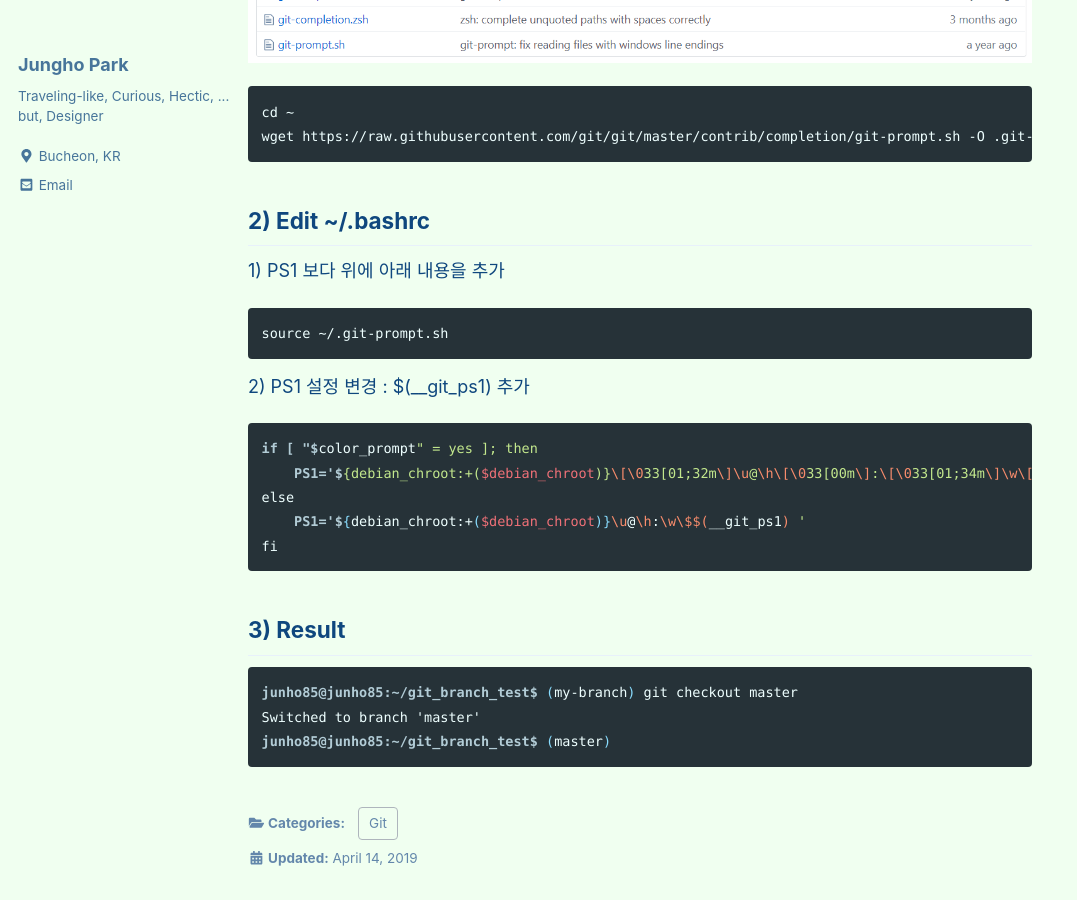
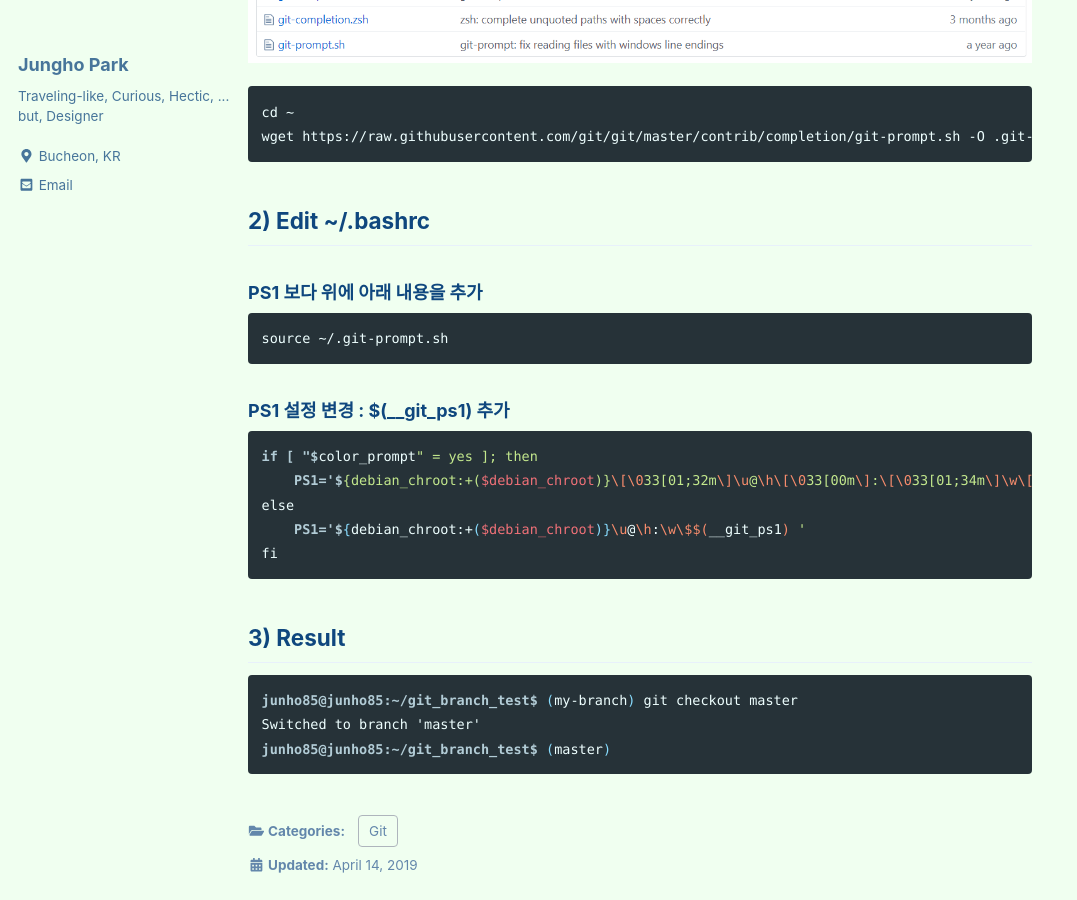
Before and after one commit to unipark00/tekrepo, a Jekyll site: the page built from _posts/2019-04-14-show-git-branch-on-shell-prompt.md, in a window 1280 px wide and 900 px high, scrolled down 537 px. Shown: the whole window, without its empty margins (0-1077 px from the left). Built offline with Jekyll 4.4.1, drawn with Linux system fonts in a browser that asks for light colours; cached includes are drawn as plain includes.

Commit message:
Update 2019-04-14-show-git-branch-on-shell-prompt.md

````diff
--- a/_posts/2019-04-14-show-git-branch-on-shell-prompt.md
+++ b/_posts/2019-04-14-show-git-branch-on-shell-prompt.md
@@ -15,11 +15,11 @@ cd ~
 wget https://raw.githubusercontent.com/git/git/master/contrib/completion/git-prompt.sh -O .git-prompt.sh
 ```
 ## 2) Edit ~/.bashrc
-1) PS1 보다 위에 아래 내용을 추가
+### PS1 보다 위에 아래 내용을 추가
 ```console
 source ~/.git-prompt.sh
 ```
-2) PS1 설정 변경 : $(__git_ps1) 추가
+### PS1 설정 변경 : $(__git_ps1) 추가
 ```console
 if [ "$color_prompt" = yes ]; then
     PS1='${debian_chroot:+($debian_chroot)}\[\033[01;32m\]\u@\h\[\033[00m\]:\[\033[01;34m\]\w\[\033[00m\]\$$(__git_ps1) '
````
